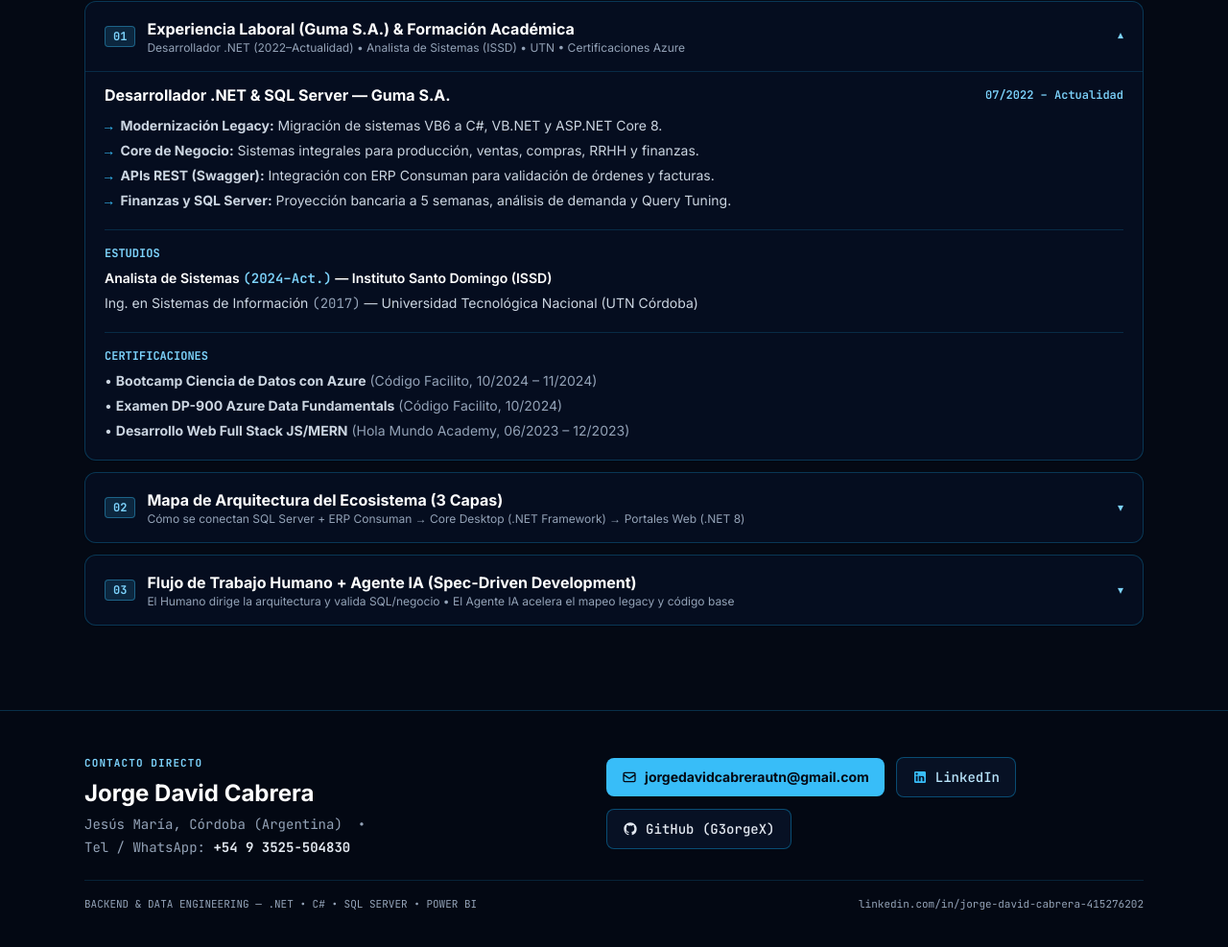
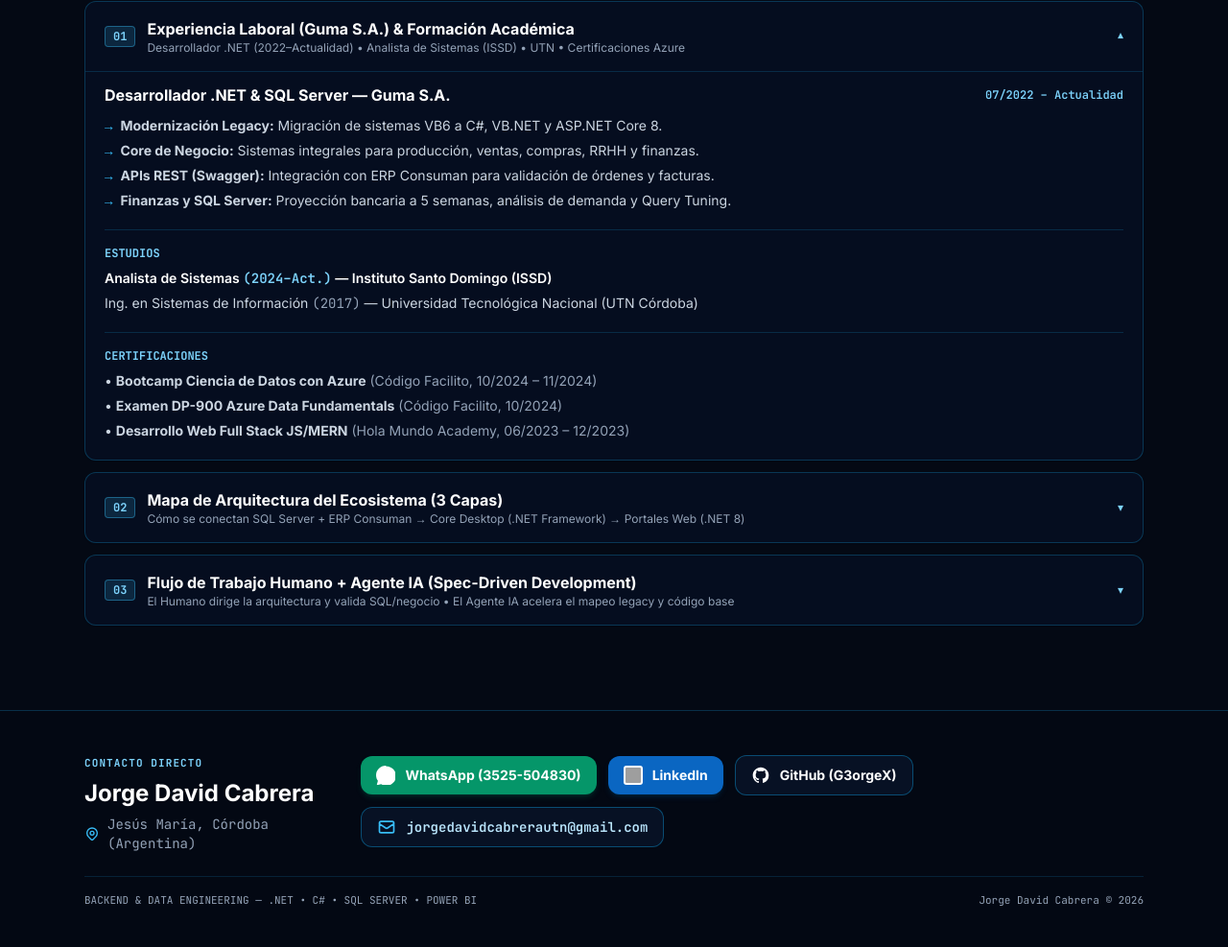
Before and after one commit to G3orgeX/portfolio-jorge-cabrera, a plain HTML site: page index.html in a window 1280 px wide. Shown: the part 1725-2712 px from the top of the page at 96% size. Drawn offline with nearby package versions, Linux system fonts and the light colour scheme; grey boxes are pictures that could not be loaded.

Commit message:
feat: add direct WhatsApp and LinkedIn social buttons with icons in footer

```diff
--- a/index.html
+++ b/index.html
@@ -416,41 +416,74 @@
         <div class="space-y-1.5">
           <span class="font-mono text-[11px] uppercase tracking-widest text-sky-700 dark:text-sky-300 font-bold" data-i18n="footer.eyebrow">Contacto Directo</span>
           <h2 class="text-xl sm:text-2xl font-bold text-slate-950 dark:text-white">Jorge David Cabrera</h2>
-          <p class="text-xs sm:text-sm text-slate-600 dark:text-slate-400 font-mono flex flex-wrap items-center gap-x-4 gap-y-1">
+          <p class="text-xs sm:text-sm text-slate-600 dark:text-slate-400 font-mono flex items-center gap-2">
+            <svg class="w-4 h-4 text-sky-600 dark:text-sky-400 shrink-0" fill="none" stroke="currentColor" viewBox="0 0 24 24">
+              <path stroke-linecap="round" stroke-linejoin="round" stroke-width="2" d="M17.657 16.657L13.414 20.9a1.998 1.998 0 01-2.827 0l-4.244-4.243a8 8 0 1111.314 0z" />
+              <path stroke-linecap="round" stroke-linejoin="round" stroke-width="2" d="M15 11a3 3 0 11-6 0 3 3 0 016 0z" />
+            </svg>
             <span>Jesús María, Córdoba (Argentina)</span>
-            <span>&bull;</span>
-            <span>Tel / WhatsApp: <strong class="text-slate-900 dark:text-slate-200">+54 9 3525-504830</strong></span>
           </p>
         </div>
 
-        <!-- Right: Contact Buttons (Email, LinkedIn, GitHub) -->
+        <!-- Right: Social & Direct Contact Buttons (WhatsApp, LinkedIn, Email, GitHub) -->
         <div class="flex flex-wrap items-center gap-3">
-          <a href="mailto:jorgedavidcabrerautn@gmail.com" class="inline-flex items-center gap-2 px-4 py-2.5 rounded-lg bg-sky-600 dark:bg-sky-400 hover:bg-sky-500 dark:hover:bg-sky-300 text-white dark:text-navy-950 font-bold text-xs sm:text-sm transition-all shadow-sm">
-            <svg class="w-4 h-4" fill="none" stroke="currentColor" viewBox="0 0 24 24">
+          <!-- WhatsApp Direct Link -->
+          <a
+            href="https://wa.me/5493525504830?text=Hola%20Jorge%2C%20vi%20tu%20portfolio%20y%20me%20gustar%C3%ADa%20contactarte."
+            target="_blank"
+            rel="noopener noreferrer"
+            class="inline-flex items-center gap-2.5 px-4 py-2.5 rounded-xl bg-emerald-600 hover:bg-emerald-500 text-white font-bold text-xs sm:text-sm transition-all shadow-md shadow-emerald-600/20"
+            title="Enviar mensaje directo por WhatsApp"
+          >
+            <svg class="w-5 h-5 fill-current shrink-0" viewBox="0 0 24 24">
+              <path d="M12.031 6.172c-3.181 0-5.767 2.586-5.768 5.766-.001 1.298.38 2.27 1.019 3.287l-.582 2.128 2.182-.573c.978.58 1.911.928 3.145.929 3.178 0 5.767-2.587 5.768-5.766.001-3.187-2.575-5.77-5.764-5.771zm3.392 8.244c-.144.405-.837.774-1.17.824-.299.045-.677.063-1.092-.069-.252-.08-.575-.187-.988-.365-1.739-.751-2.874-2.502-2.961-2.617-.087-.116-.708-.94-.708-1.793s.448-1.273.607-1.446c.159-.173.346-.217.462-.217l.332.006c.106.005.249-.04.39.298.144.347.491 1.2.534 1.287.043.087.072.188.014.304-.058.116-.087.188-.173.289l-.26.304c-.087.086-.177.18-.076.354.101.174.449.741.964 1.201.662.591 1.221.774 1.394.86s.274.072.376-.043c.101-.116.433-.506.549-.68.116-.173.231-.145.39-.087s1.011.477 1.184.564.289.13.332.202c.045.072.045.419-.1.824zm-3.423-14.416c-6.627 0-12 5.373-12 12 0 2.625.846 5.059 2.284 7.033l-1.492 5.447 5.601-1.469c1.904 1.258 4.179 1.989 6.607 1.989 6.627 0 12-5.373 12-12s-5.373-12-12-12z"/>
+            </svg>
+            <span>WhatsApp (3525-504830)</span>
+          </a>
+
+          <!-- LinkedIn Direct Link -->
+          <a
+            href="https://www.linkedin.com/in/jorge-david-cabrera-415276202/"
+            target="_blank"
+            rel="noopener noreferrer"
+            class="inline-flex items-center gap-2.5 px-4 py-2.5 rounded-xl bg-[#0A66C2] hover:bg-[#004182] text-white font-bold text-xs sm:text-sm transition-all shadow-md shadow-sky-700/20"
+            title="Ver perfil de LinkedIn"
+          >
+            <img src="https://cdn.jsdelivr.net/gh/devicons/devicon@latest/icons/linkedin/linkedin-original.svg" alt="LinkedIn" class="w-5 h-5 bg-white rounded-[3px] p-0.5 shrink-0" />
+            <span>LinkedIn</span>
+          </a>
+
+          <!-- GitHub Direct Link -->
+          <a
+            href="https://github.com/G3orgeX"
+            target="_blank"
+            rel="noopener noreferrer"
+            class="inline-flex items-center gap-2.5 px-4 py-2.5 rounded-xl bg-slate-200 dark:bg-navy-900 hover:bg-slate-300 dark:hover:bg-navy-800 border border-slate-300 dark:border-sky-500/40 text-slate-900 dark:text-white font-bold text-xs sm:text-sm transition-all"
+            title="Ver repositorios en GitHub"
+          >
+            <svg class="w-5 h-5 fill-current shrink-0" viewBox="0 0 24 24">
+              <path fill-rule="evenodd" clip-rule="evenodd" d="M12 2C6.477 2 2 6.484 2 12.017c0 4.425 2.865 8.18 6.839 9.504.5.092.682-.217.682-.483 0-.237-.008-.868-.013-1.703-2.782.605-3.369-1.343-3.369-1.343-.454-1.158-1.11-1.466-1.11-1.466-.908-.62.069-.608.069-.608 1.003.07 1.53 1.032 1.53 1.032.892 1.53 2.341 1.088 2.91.832.092-.647.35-1.088.636-1.338-2.22-.253-4.555-1.113-4.555-4.951 0-1.093.39-1.988 1.029-2.688-.103-.253-.446-1.272.098-2.65 0 0 .84-.27 2.75 1.026A9.564 9.564 0 0112 6.844c.85.004 1.705.115 2.504.337 1.909-1.296 2.747-1.027 2.747-1.027.546 1.379.202 2.398.1 2.651.64.7 1.028 1.595 1.028 2.688 0 3.848-2.339 4.695-4.566 4.943.359.309.678.92.678 1.855 0 1.338-.012 2.419-.012 2.747 0 .268.18.58.688.482A10.019 10.019 0 0022 12.017C22 6.484 17.522 2 12 2z"/>
+            </svg>
+            <span>GitHub (G3orgeX)</span>
+          </a>
+
+          <!-- Email Direct Link -->
+          <a
+            href="mailto:jorgedavidcabrerautn@gmail.com"
+            class="inline-flex items-center gap-2.5 px-4 py-2.5 rounded-xl bg-slate-100 dark:bg-navy-900 hover:bg-slate-200 dark:hover:bg-navy-800 border border-slate-300 dark:border-sky-500/40 text-slate-800 dark:text-sky-200 font-mono font-semibold text-xs sm:text-sm transition-all"
+            title="Enviar correo electrónico"
+          >
+            <svg class="w-5 h-5 text-sky-600 dark:text-sky-400 shrink-0" fill="none" stroke="currentColor" viewBox="0 0 24 24">
               <path stroke-linecap="round" stroke-linejoin="round" stroke-width="2" d="M3 8l7.89 5.26a2 2 0 002.22 0L21 8M5 19h14a2 2 0 002-2V7a2 2 0 00-2-2H5a2 2 0 00-2 2v10a2 2 0 002 2z" />
             </svg>
             <span>jorgedavidcabrerautn@gmail.com</span>
-          </a>
-
-          <a href="https://www.linkedin.com/in/jorge-david-cabrera-415276202/" target="_blank" rel="noopener noreferrer" class="inline-flex items-center gap-2 px-4 py-2.5 rounded-lg bg-slate-100 dark:bg-navy-900 hover:bg-slate-200 dark:hover:bg-navy-800 border border-slate-300 dark:border-sky-500/40 text-sky-800 dark:text-sky-200 text-xs sm:text-sm font-mono font-medium transition-all">
-            <svg class="w-4 h-4 text-sky-600 dark:text-sky-400" fill="currentColor" viewBox="0 0 24 24">
-              <path d="M19 3a2 2 0 0 1 2 2v14a2 2 0 0 1-2 2H5a2 2 0 0 1-2-2V5a2 2 0 0 1 2-2h14m-.5 15.5v-5.3a3.26 3.26 0 0 0-3.26-3.26c-.85 0-1.84.52-2.28 1.3v-1.11h-2.79v8.37h2.79v-4.93c0-.77.62-1.4 1.39-1.4a1.4 1.4 0 0 1 1.4 1.4v4.93h2.75M6.88 8.56a1.68 1.68 0 0 0 1.68-1.68c0-.93-.75-1.69-1.68-1.69a1.69 1.69 0 0 0-1.69 1.69c0 .93.76 1.68 1.69 1.68m1.39 9.94v-8.37H5.5v8.37h2.77z"/>
-            </svg>
-            <span>LinkedIn</span>
-          </a>
-
-          <a href="https://github.com/G3orgeX" target="_blank" rel="noopener noreferrer" class="inline-flex items-center gap-2 px-4 py-2.5 rounded-lg bg-slate-100 dark:bg-navy-900 hover:bg-slate-200 dark:hover:bg-navy-800 border border-slate-300 dark:border-sky-500/40 text-slate-800 dark:text-slate-200 text-xs sm:text-sm font-mono font-medium transition-all">
-            <svg class="w-4 h-4" fill="currentColor" viewBox="0 0 24 24">
-              <path fill-rule="evenodd" clip-rule="evenodd" d="M12 2C6.477 2 2 6.484 2 12.017c0 4.425 2.865 8.18 6.839 9.504.5.092.682-.217.682-.483 0-.237-.008-.868-.013-1.703-2.782.605-3.369-1.343-3.369-1.343-.454-1.158-1.11-1.466-1.11-1.466-.908-.62.069-.608.069-.608 1.003.07 1.53 1.032 1.53 1.032.892 1.53 2.341 1.088 2.91.832.092-.647.35-1.088.636-1.338-2.22-.253-4.555-1.113-4.555-4.951 0-1.093.39-1.988 1.029-2.688-.103-.253-.446-1.272.098-2.65 0 0 .84-.27 2.75 1.026A9.564 9.564 0 0112 6.844c.85.004 1.705.115 2.504.337 1.909-1.296 2.747-1.027 2.747-1.027.546 1.379.202 2.398.1 2.651.64.7 1.028 1.595 1.028 2.688 0 3.848-2.339 4.695-4.566 4.943.359.309.678.92.678 1.855 0 1.338-.012 2.419-.012 2.747 0 .268.18.58.688.482A10.019 10.019 0 0022 12.017C22 6.484 17.522 2 12 2z"/>
-            </svg>
-            <span>GitHub (G3orgeX)</span>
           </a>
         </div>
       </div>
 
       <div class="pt-4 border-t border-slate-200 dark:border-sky-900/40 flex flex-col sm:flex-row items-center justify-between gap-2 text-[11px] text-slate-500 dark:text-slate-400 font-mono">
         <span>BACKEND &amp; DATA ENGINEERING &mdash; .NET &bull; C# &bull; SQL SERVER &bull; POWER BI</span>
-        <span>linkedin.com/in/jorge-david-cabrera-415276202</span>
+        <span>Jorge David Cabrera &copy; 2026</span>
       </div>
     </div>
   </footer>
```
